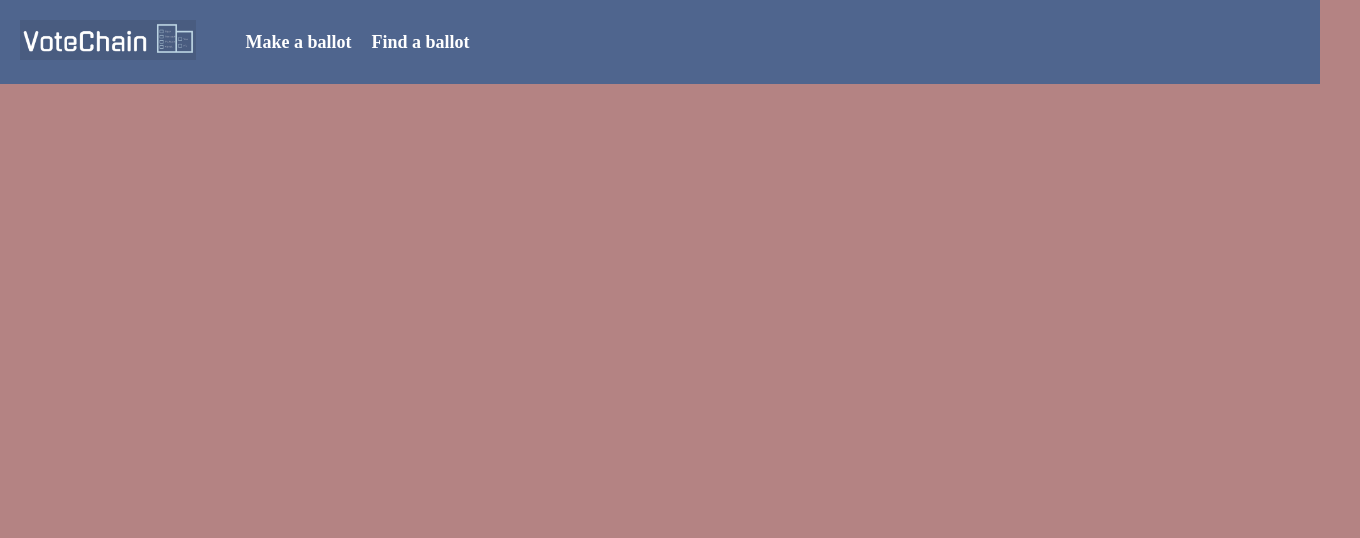
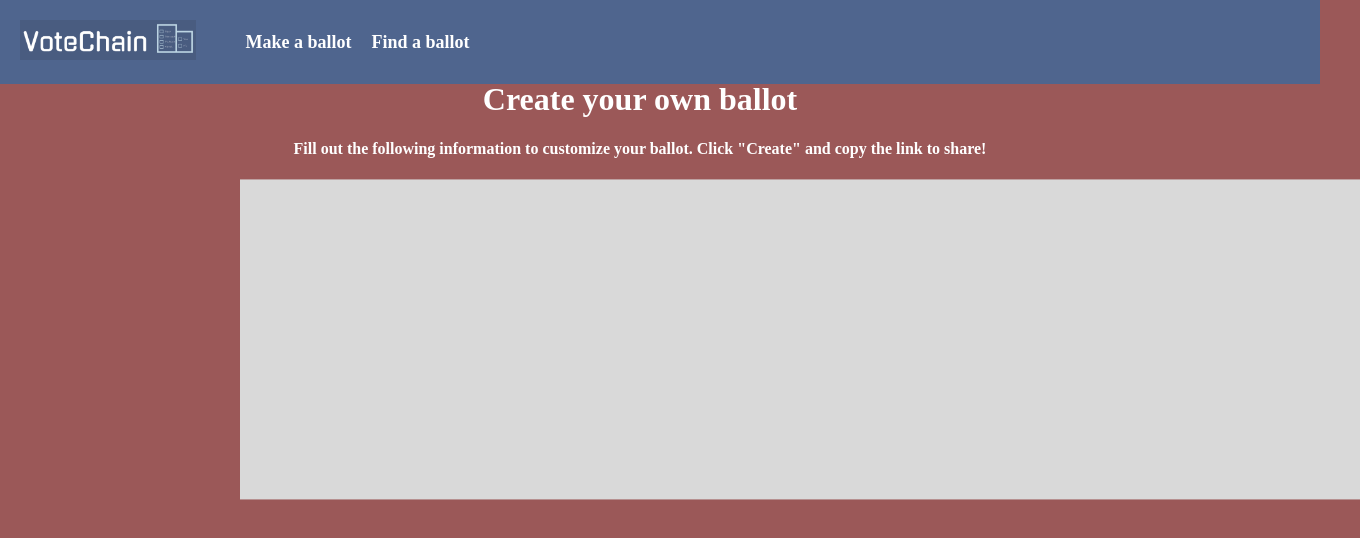
Before and after one commit to Webchain-Project/webchain-2, a website: page client/ballot.html in a window 1280 px wide. Shown: the whole page, 1360 px wide, since content can reach past the window. Drawn offline with Linux system fonts and the light colour scheme.

Commit message:
editing create a ballot page - ximena

```diff
--- a/client/ballot.html
+++ b/client/ballot.html
@@ -44,11 +44,36 @@
           .nav-links a:hover {
             color: #8999d7;
           }
+
+          .center{
+            position: absolute;
+            top: 15%;
+            left:50%;
+            transform: translate(-50%, -50%);
+            width: 80%;
+            max-width: 800px;
+            text-align: center;
+          }
+
+          .whitetext{
+            color: #ffffff;
+          }
+
+          .custom-ballot{
+            position: absolute;
+            padding:20%;
+            top: 100%;
+            left: 0%;
+            width: 100%;
+            height: 00px;
+            max-width: 800px;
+            background-color: #D9D9D9;
+          }
     </style>
 </head>
 
 
-<body style="background: rgba(123, 35, 35, 0.56)">
+<body style="background: rgba(123, 35, 35, 0.757)">
     <!-------------------------------NAvigation Starts------------------>
 
     <nav class="nav" style=" background-color: #4f658e;">
@@ -62,7 +87,13 @@
     </nav>
 
     <!---------------------------------------------Ends navigation------------------------------>
+<div class="center">
+    <h1 class="whitetext">Create your own ballot</h1>
+    <h4 class="whitetext">Fill out the following information to customize your ballot. Click "Create" and copy the link to share!</h4>
+    <div class="custom-ballot ">
 
+    </div>
+</div>
 
 <div class = "Ballot form">
 
```
